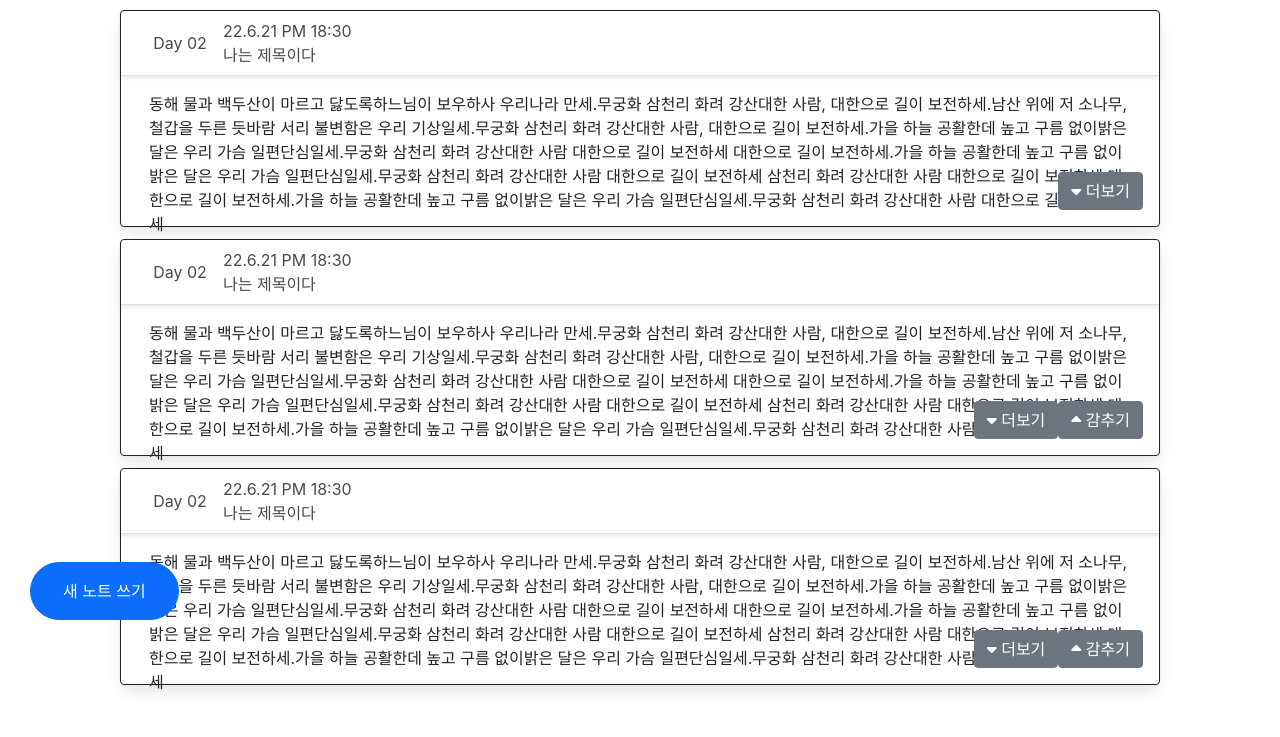
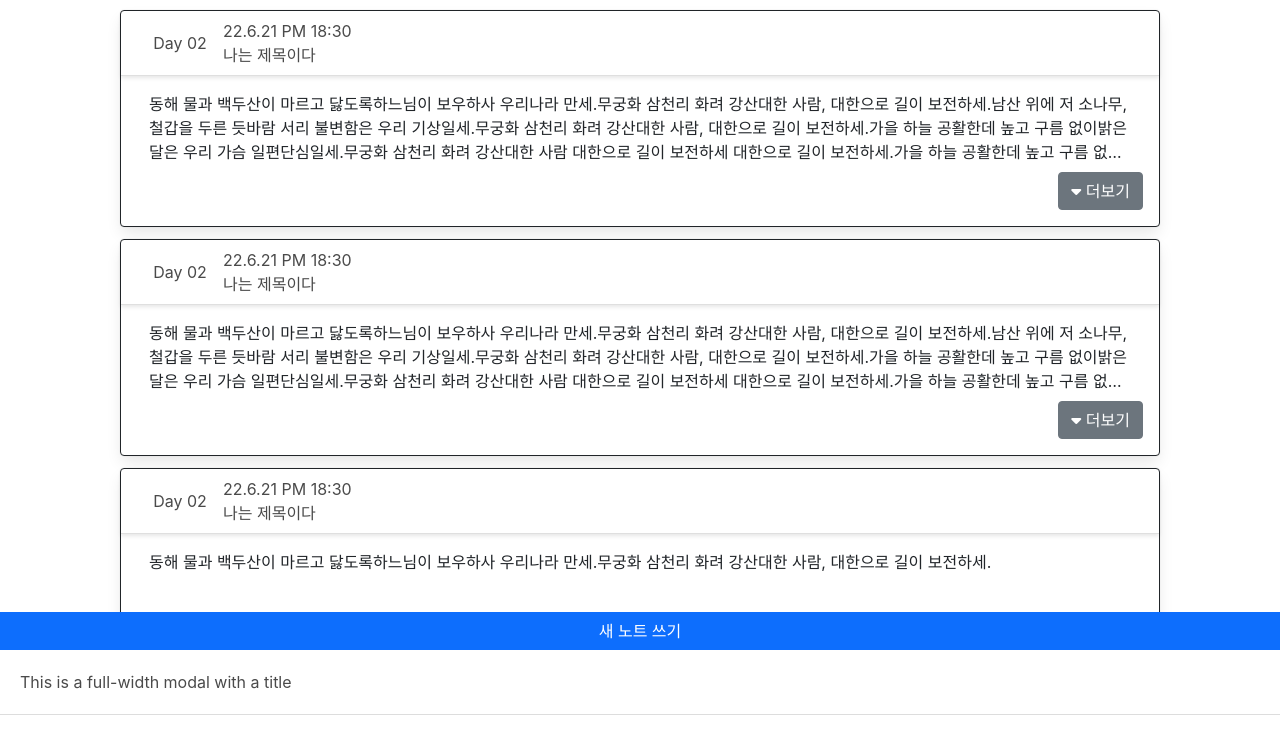
Before and after one commit to full-mini/Codiary, a Flask app: page /cordiary in a window 1280 px wide. Shown: the part 150-887 px from the top of the page. Run offline with Flask 2, Linux system fonts and the light colour scheme; some libraries are stand-ins or nearby versions.

Commit message:
카드 내용 더보기/감추기 기능 수정/삭제 버튼 추가 새 글 작성 버튼 변경

```diff
--- a/templates/main.html
+++ b/templates/main.html
@@ -13,18 +13,24 @@
           rel="stylesheet">
     <link href="https://cdn.jsdelivr.net/npm/bootstrap@5.0.2/dist/css/bootstrap.min.css" rel="stylesheet"
           integrity="sha384-EVSTQN3/azprG1Anm3QDgpJLIm9Nao0Yz1ztcQTwFspd3yD65VohhpuuCOmLASjC" crossorigin="anonymous">
+
+    <!-- Bulma CSS -->
+    <link rel="stylesheet" href="https://cdn.jsdelivr.net/npm/bulma@0.9.1/css/bulma.min.css">
+
     <!--<link rel="stylesheet" href=" https://full-mini.github.io/Codiary/templates/style.css">-->
     <link href="style.css" rel="stylesheet" type="text/css" />
-    <!-- Bulma CSS -->
-    <link rel="stylesheet" href="https://cdn.jsdelivr.net/npm/bulma@0.9.1/css/bulma.min.css">
-    <!-- JS -->
     <script src="https://kit.fontawesome.com/b47588dd55.js" crossorigin="anonymous"></script>
-    <script src="https://ajax.googleapis.com/ajax/libs/jquery/3.4.1/jquery.min.js"></script>
     <!-- JS -->
     <script src="https://ajax.googleapis.com/ajax/libs/jquery/3.4.1/jquery.min.js"></script>
-    <script src="https://cdnjs.cloudflare.com/ajax/libs/jquery-cookie/1.4.1/jquery.cookie.js"></script>
+
+    <!-- JS -->
 
     <script>
+
+        window.onload=function(){
+          //실행할 내용
+            var open = false;
+        }
 
         //게시물 저장 서버에 보내기!
         //id, 제목, 내용 보내기
@@ -54,17 +60,31 @@
             window.location.href = '/login'
         }
 
-        function toggleBtn1(num) {
-            const btn1 = document.getElementById('btn')[num];
-
+        function more_context(num) {
+            if(document.getElementsByClassName("more_bt")[num].style.display=='block') {
+                if(open>=0){
+                    document.getElementsByClassName("card-text")[open].style.height = "72px";
+                    document.getElementsByClassName("card-text")[open].style.display = "-webkit-box";
+                    document.getElementsByClassName("more_bt")[open].style.display="block";
+                    document.getElementsByClassName("hide_bt")[open].style.display="none";
+                    document.getElementsByClassName("edit_bt")[open].style.display = "none";
+                    document.getElementsByClassName("del_bt")[open].style.display = "none";
                 }
-
-        function more_context(num) {
-            document.getElementsByClassName("card-text")[num].style.maxHeight = "none";
+                document.getElementsByClassName("card-text")[num].style.height = "100%";
+                document.getElementsByClassName("card-text")[num].style.display = "block";
+                document.getElementsByClassName("more_bt")[num].style.display = "none";
+                document.getElementsByClassName("hide_bt")[num].style.display = "block";
+                document.getElementsByClassName("edit_bt")[num].style.display = "block";
+                document.getElementsByClassName("del_bt")[num].style.display = "block";
+                open=num;
+            } else {
+                document.getElementsByClassName("card-text")[num].style.height = "72px";
+                document.getElementsByClassName("card-text")[num].style.display = "-webkit-box";
+                document.getElementsByClassName("more_bt")[num].style.display="block";
+                document.getElementsByClassName("hide_bt")[num].style.display="none";
+                document.getElementsByClassName("edit_bt")[num].style.display = "none";
+                document.getElementsByClassName("del_bt")[num].style.display = "none";
             }
-
-        function hide_context(num) {
-            document.getElementsByClassName("card-text")[num].style.maxHeight = "72px";
         }
 
 
@@ -81,19 +101,25 @@
    <!-- 게시물 크롤링, 언어관련 강의 -->
     <div class="card border-dark mb-3" style="width:65rem;">
         <div class="card-header">
+            <!-- 노트 상단 왼쪽 -->
             <div class="note-top-day ml-2">Day 02</div>
+            <!-- 노트 상단 오른쪽 -->
             <div class="note-top-title ml-2">
                 <div>22.6.21 PM 18:30</div>
                 <div>나는 제목이다</div>
             </div>
         </div>
         <div class="card-body text-dark note-bottom">
+            <!-- 노트 내용이 들어가는 부분 -->
             <div class="card-text ml-3 pr-5">
                 동해 물과 백두산이 마르고 닳도록하느님이 보우하사 우리나라 만세.무궁화 삼천리 화려 강산대한 사람, 대한으로 길이 보전하세.남산 위에 저 소나무, 철갑을 두른 듯바람 서리 불변함은 우리 기상일세.무궁화 삼천리 화려 강산대한 사람, 대한으로 길이 보전하세.가을 하늘 공활한데 높고 구름 없이밝은 달은 우리 가슴 일편단심일세.무궁화 삼천리 화려 강산대한 사람 대한으로 길이 보전하세 대한으로 길이 보전하세.가을 하늘 공활한데 높고 구름 없이밝은 달은 우리 가슴 일편단심일세.무궁화 삼천리 화려 강산대한 사람 대한으로 길이 보전하세  삼천리 화려 강산대한 사람 대한으로 길이 보전하세 대한으로 길이 보전하세.가을 하늘 공활한데 높고 구름 없이밝은 달은 우리 가슴 일편단심일세.무궁화 삼천리 화려 강산대한 사람 대한으로 길이 보전하세
             </div>
+            <!-- 노트 버튼 (수정/삭제/감추기/더보기) -->
             <div class="note-button ml-3 mt-2" >
-                <button type="button" class="btn btn-secondary" onclick="more_context(0)" style="display:block" ><i class="fa-solid fa-caret-down"></i> 더보기</button>
-                <button type="button" class="btn btn-secondary" onclick="hide_context(0)" style="display:none" ><i class="fa-solid fa-caret-up"></i> 감추기</button>
+                <button type="button" class="edit_bt btn btn-primary ml-1" style="display:none"><i class="fa-solid fa-pen"></i> 수정</button>
+                <button type="button" class="del_bt btn btn-danger ml-1" style="display:none"><i class="fa-solid fa-trash-can"></i> 삭제</button>
+                <button type="button" class="more_bt btn btn-secondary ml-1" onclick="more_context(0)" style="display:block" ><i class="fa-solid fa-caret-down"></i> 더보기</button>
+                <button type="button" class="hide_bt btn btn-secondary ml-1" onclick="more_context(0)" style="display:none" ><i class="fa-solid fa-caret-up"></i> 감추기</button>
             </div>
         </div>
     </div>
@@ -108,12 +134,14 @@
             </div>
         </div>
         <div class="card-body text-dark note-bottom">
-            <p class="card-text ml-3 pr-5">
+            <div class="card-text ml-3 pr-5">
                 동해 물과 백두산이 마르고 닳도록하느님이 보우하사 우리나라 만세.무궁화 삼천리 화려 강산대한 사람, 대한으로 길이 보전하세.남산 위에 저 소나무, 철갑을 두른 듯바람 서리 불변함은 우리 기상일세.무궁화 삼천리 화려 강산대한 사람, 대한으로 길이 보전하세.가을 하늘 공활한데 높고 구름 없이밝은 달은 우리 가슴 일편단심일세.무궁화 삼천리 화려 강산대한 사람 대한으로 길이 보전하세 대한으로 길이 보전하세.가을 하늘 공활한데 높고 구름 없이밝은 달은 우리 가슴 일편단심일세.무궁화 삼천리 화려 강산대한 사람 대한으로 길이 보전하세  삼천리 화려 강산대한 사람 대한으로 길이 보전하세 대한으로 길이 보전하세.가을 하늘 공활한데 높고 구름 없이밝은 달은 우리 가슴 일편단심일세.무궁화 삼천리 화려 강산대한 사람 대한으로 길이 보전하세
-            </p>
+            </div>
             <div class="note-button ml-3 mt-2" >
-                <button type="button" class="btn btn-secondary" onclick="more_context(0)" id="more_context" ><i class="fa-solid fa-caret-down"></i> 더보기</button>
-                <button type="button" class="btn btn-secondary" onclick="hide_context(0)" id="hide_context" ><i class="fa-solid fa-caret-up"></i> 감추기</button>
+                <button type="button" class="edit_bt btn btn-primary ml-1" style="display:none"><i class="fa-solid fa-pen"></i> 수정</button>
+                <button type="button" class="del_bt btn btn-danger ml-1" style="display:none"><i class="fa-solid fa-trash-can"></i> 삭제</button>
+                <button type="button" class="more_bt btn btn-secondary ml-1" onclick="more_context(1)" style="display:block" ><i class="fa-solid fa-caret-down"></i> 더보기</button>
+                <button type="button" class="hide_bt btn btn-secondary ml-1" onclick="more_context(1)" style="display:none" ><i class="fa-solid fa-caret-up"></i> 감추기</button>
             </div>
         </div>
     </div>
@@ -127,12 +155,15 @@
             </div>
         </div>
         <div class="card-body text-dark note-bottom">
-                <p class="card-text ml-3 pr-5" id="card-text">
-                    동해 물과 백두산이 마르고 닳도록하느님이 보우하사 우리나라 만세.무궁화 삼천리 화려 강산대한 사람, 대한으로 길이 보전하세.남산 위에 저 소나무, 철갑을 두른 듯바람 서리 불변함은 우리 기상일세.무궁화 삼천리 화려 강산대한 사람, 대한으로 길이 보전하세.가을 하늘 공활한데 높고 구름 없이밝은 달은 우리 가슴 일편단심일세.무궁화 삼천리 화려 강산대한 사람 대한으로 길이 보전하세 대한으로 길이 보전하세.가을 하늘 공활한데 높고 구름 없이밝은 달은 우리 가슴 일편단심일세.무궁화 삼천리 화려 강산대한 사람 대한으로 길이 보전하세  삼천리 화려 강산대한 사람 대한으로 길이 보전하세 대한으로 길이 보전하세.가을 하늘 공활한데 높고 구름 없이밝은 달은 우리 가슴 일편단심일세.무궁화 삼천리 화려 강산대한 사람 대한으로 길이 보전하세
-                </p>
+            <div class="card-text ml-3 pr-5">
+                동해 물과 백두산이 마르고 닳도록하느님이 보우하사 우리나라 만세.무궁화 삼천리 화려 강산대한 사람, 대한으로 길이 보전하세.
+            </div>
+
             <div class="note-button ml-3 mt-2" >
-                    <button type="button" class="btn btn-secondary" onclick="more_context(0)" id="more_context" ><i class="fa-solid fa-caret-down"></i> 더보기</button>
-                    <button type="button" class="btn btn-secondary" onclick="hide_context(0)"><i class="fa-solid fa-caret-up"></i> 감추기</button>
+                <button type="button" class="edit_bt btn btn-primary ml-1" style="display:none"><i class="fa-solid fa-pen"></i> 수정</button>
+                <button type="button" class="del_bt btn btn-danger ml-1" style="display:none"><i class="fa-solid fa-trash-can"></i> 삭제</button>
+                <button type="button" class="more_bt btn btn-secondary ml-1" onclick="more_context(2)" style="display:block" ><i class="fa-solid fa-caret-down"></i> 더보기</button>
+                <button type="button" class="hide_bt btn btn-secondary ml-1" onclick="more_context(2)" style="display:none" ><i class="fa-solid fa-caret-up"></i> 감추기</button>
             </div>
         </div>
     </div>
@@ -141,56 +172,29 @@
 
 <footer>
     <!-- 게시물 쓰기 버튼, 클릭시 모달 창 띄움 -->
-        <div class="add_note"><button type="button" class="btn btn-primary" id="btn-modal">새 노트 쓰기</button></div>
-    </footer>
-
     <!-- 모달 창 설정 -->
-<div id="modal" class="modal-overlay">
-    <div class="modal-window">
-        <div class="title">
-            <h2>글 작성</h2>
+    <div class="write-area">
+        <div class="d-grid gap-2 add_note js-click"><button type="button" class="btn btn-primary" id="btn-modal">새 노트 쓰기</button></div>
+        <div class="write-modal">
+            <div class="write-header">This is a full-width modal with a title
             </div>
-        <div class="close-area">X</div>
-        <div class="mypost">
-            <div class="form-floating mb-3">
-                <input type="text" class="form-control" id="title" placeholder="url">
-                <label for="floatingInput">제목</label>
-            </div>
-            <div class="form-floating">
-
-<textarea class="form-control" placeholder="Leave a comment here" id="comment"
-          style="height: 100px"></textarea>
-                <label for="floatingTextarea2">내용</label>
-            </div>
-            <!-- 기록버튼 -->
-            <button onclick="save_comment()" type="button" class="btn btn-dark"> 기록하기 </button>
+            <div class="write-body"><p>And here is all its contents.</p>
+                <a class="js-close">Close</a>
             </div>
         </div>
     </div>
 
-<script>
-    const modal = document.getElementById("modal")
+    <script >
+        $('.js-click').click(function(){
+          $('.write-area').addClass('modal-open');
+        });
 
-    //ESC 버튼을 누르면 모달창이 꺼지게 하기
-    window.addEventListener("keyup", e => {
-        if (modal.style.display === "flex" && e.key === "Escape") {
-            modal.style.display = "none"
-        }
-    })
+        $('.js-close').click(function(){
+          $('.write-area').removeClass('modal-open');
+        });
+    </script>
 
-    //클로즈(x) 버튼을 누르면 모달창이 꺼지게 하기
-    const closeBtn = modal.querySelector(".close-area")
-    closeBtn.addEventListener("click", e => {
-        modal.style.display = "none"
-    })
-
-    //버튼을 누르면 모달창이 켜지게 하기
-    const btnModal = document.getElementById("btn-modal")
-    btnModal.addEventListener("click", e => {
-        modal.style.display = "flex"
-    })
-
-</script>
+</footer>
 
 </body>
 </html>
--- a/templates/style.css
+++ b/templates/style.css
@@ -103,8 +45,15 @@ main{
 }
 
 .card-text{
-    max-height: 72px;
+    white-space: normal;
+    display: -webkit-box;
+        -webkit-line-clamp: 3 ;
+        -webkit-box-orient: vertical;
+    min-height: 72px;
+    height: 72px;
     width:100%;
+    overflow:hidden;
+    text-overflow: ellipsis;
 }
 
 .note-button{
@@ -117,8 +66,6 @@ footer{
     display: flex;
     justify-content: flex-end;
     align-items: flex-end;
-    padding-bottom: 1em;
-    padding-right: 1em;
 }
 
 .login-box {
@@ -130,14 +77,45 @@ footer{
 
 .add_note {
     position:fixed;
-    left: 30px;
-    bottom: 30px;
+    left: 0px;
+    bottom: 0px;
+    right: 0px;
 }
 
 .add_note > button {
     background-color: #0d6efd;
     color:white;
     font-size: 1rem;
-    padding: 1rem 2rem;
-    border-radius: 5rem;
 }
+
+.add_note > button{
+    border-radius:0;
+}
+
+.write-modal {
+  background: #fff;
+  width: 100%;
+  height: 100%;
+  margin: 0;
+  padding: 0;
+  transition: all 600ms cubic-bezier(0.86, 0, 0.07, 1);
+  top: 100%;
+  position: fixed;
+  left: 0;
+  text-align: left;
+}
+
+.write-modal .write-header {
+  padding: 20px;
+  border-bottom: 1px solid #ddd;
+  position: relative;
+}
+
+.write-modal .write-body {
+  padding: 20px;
+  font: 300 16px Lato;
+}
+
+.write-area.modal-open .write-modal {
+  top: 0;
+}
```
Also changed, not shown: other parts of templates/style.css (+0 -58 lines). Lines whose indentation alone changed are shown as unchanged.
